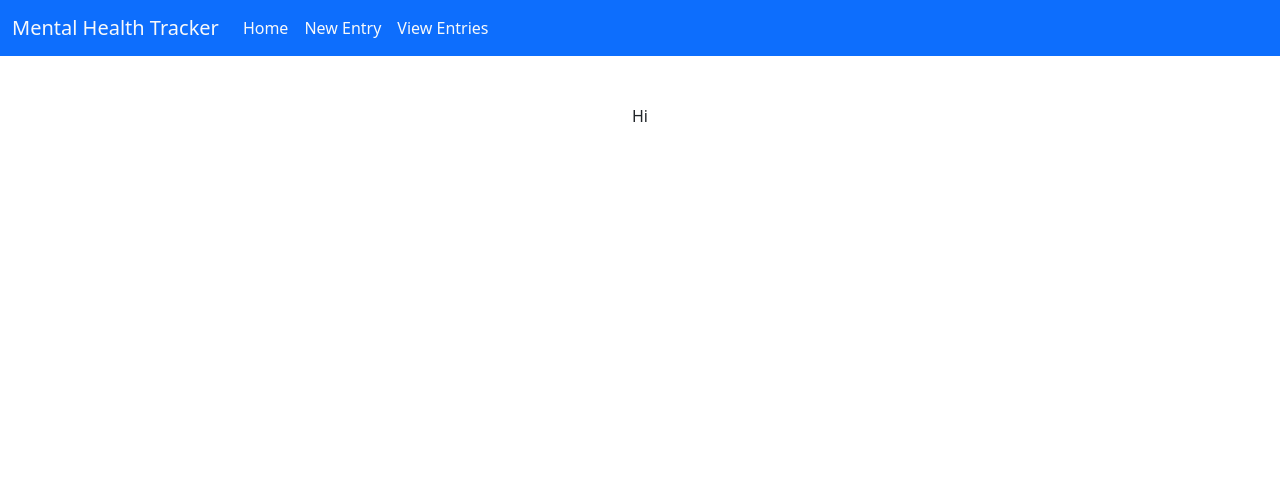
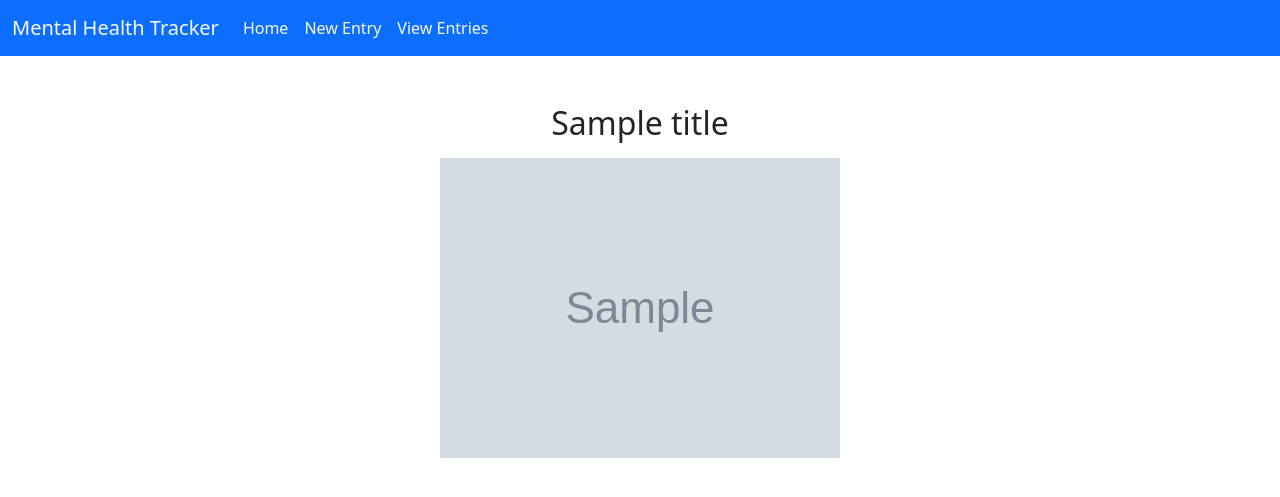
Before and after one commit to aaronesposito/mh-app, a Flask app: template templates/home.html in a window 1280 px wide. Shown: the top 497 px of the page. Run offline with Flask 3, Linux system fonts and the light colour scheme; the template is opened without the code that fills it: most values are stand-ins (such as "Sample title", 1, 10 or a date in 2020); grey boxes marked "Sample" are stand-in pictures.

Commit message:
added random xkcd comic to home page. requests is now a required library

```diff
--- a/app.py
+++ b/app.py
@@ -1,12 +1,13 @@
-from flask import Flask, render_template, request, redirect, url_for
+from flask import Flask, render_template, request
 from crud import add, get
-
+from apicall import random_xkcd
 
 app = Flask(__name__)
 
 @app.route("/")
 def home():
-    return render_template('home.html')
+    comic = random_xkcd()
+    return render_template('home.html', img=comic["img"], title=comic["title"])
 
 @app.route("/create", methods=['GET', 'POST'])
 def create_entry():
--- a/templates/home.html
+++ b/templates/home.html
@@ -4,6 +4,9 @@
 
 {% block content %}
     <div class="d-flex justify-content-center mt-5">
-        <p>Hi</p>
+        <div class="d-flex flex-column align-content-center">
+            <h2 class="mb-3" style="text-align: center;">{{title}}</h2>
+            <img src={{img}}>
+        </div>
     </div>
 {% endblock %}
```
Also changed, not shown: apicall.py (added, +10 -0 lines).
